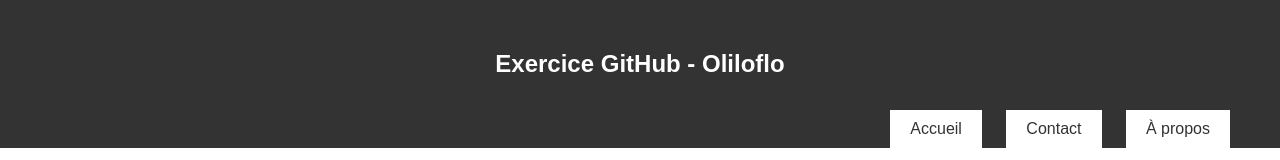
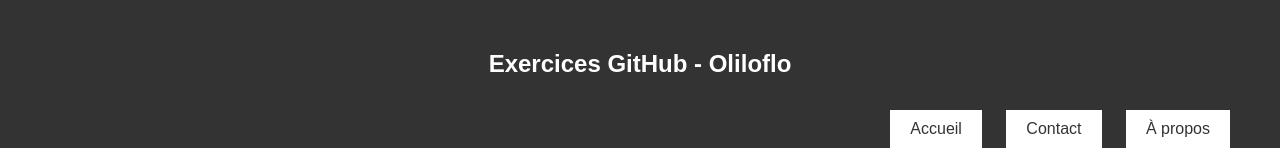
Before and after one commit to oliloflo/oliloflo, a plain HTML site: page index.html in a window 1280 px wide. Shown: the top 160 px of the page. Drawn offline with nearby package versions, Linux system fonts and the light colour scheme; files that its build step writes are made by us from their sources.

Commit message:
modif hotfix

```diff
--- a/index.html
+++ b/index.html
@@ -9,7 +9,7 @@
 
 <body>
     <header>
-        <h1>Exercice GitHub - Oliloflo</h1>
+        <h1>Exercices GitHub - Oliloflo</h1>
         <nav>
             <ul>
                 <li>
```
